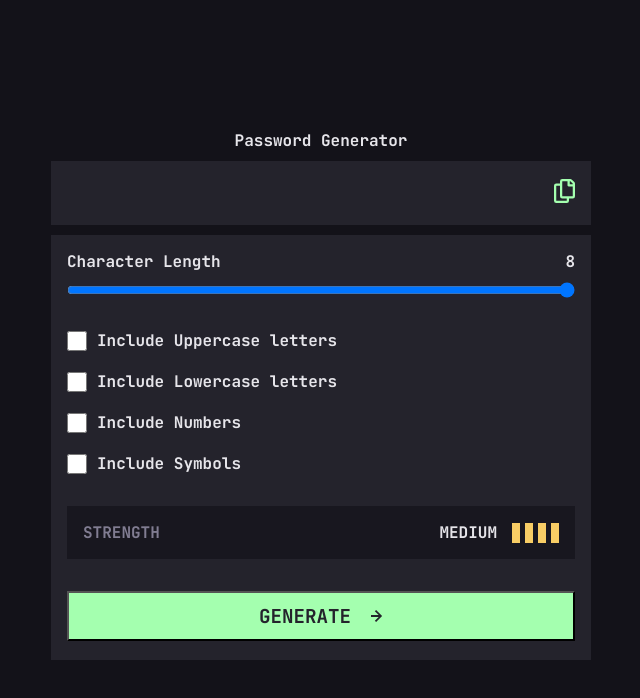
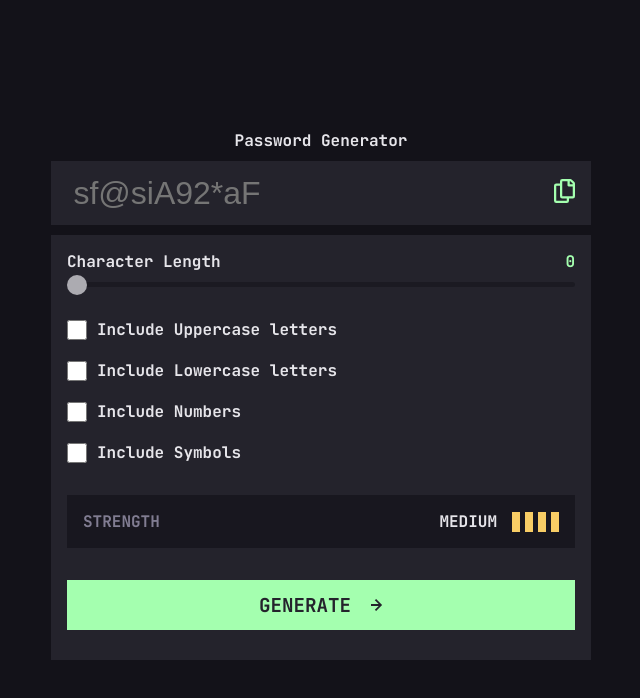
Before and after one commit to Jhay-Great/passwordGen, an Angular app: page / in a window 1280 px wide. Shown: the top 698 px of the page, without its empty margins (319-959 px from the left). Built offline with nearby package versions, Linux system fonts and the light colour scheme.

Commit message:
password logic

```diff
--- a/src/app/app.component.html
+++ b/src/app/app.component.html
@@ -1,7 +1,7 @@
 <p>Password Generator</p>
 
 <section class="display_section">
-  <input type="text" />
+  <input type="text" [placeholder]="placeholderText" />
   <div class="copy-container">
     <svg width="21" height="24" xmlns="http://www.w3.org/2000/svg"><path d="M20.341 3.091 17.909.659A2.25 2.25 0 0 0 16.319 0H8.25A2.25 2.25 0 0 0 6 2.25V4.5H2.25A2.25 2.25 0 0 0 0 6.75v15A2.25 2.25 0 0 0 2.25 24h10.5A2.25 2.25 0 0 0 15 21.75V19.5h3.75A2.25 2.25 0 0 0 21 17.25V4.682a2.25 2.25 0 0 0-.659-1.591ZM12.469 21.75H2.53a.281.281 0 0 1-.281-.281V7.03a.281.281 0 0 1 .281-.281H6v10.5a2.25 2.25 0 0 0 2.25 2.25h4.5v1.969a.282.282 0 0 1-.281.281Zm6-4.5H8.53a.281.281 0 0 1-.281-.281V2.53a.281.281 0 0 1 .281-.281H13.5v4.125c0 .621.504 1.125 1.125 1.125h4.125v9.469a.282.282 0 0 1-.281.281Zm.281-12h-3v-3h.451c.075 0 .147.03.2.082L18.667 4.6a.283.283 0 0 1 .082.199v.451Z" fill="#A4FFAF"/></svg>    <p></p>
     @if (copied) {
@@ -19,7 +19,7 @@
         <p>Character Length</p>
         <p>{{charLength}}</p>
       </div>
-      <input type="range" name="character_length" min="0" max="20" id="">
+      <input type="range" name="character_length" min="0" max="20" value="0" id="">
     </section>
 
     <!-- require criteria -->
--- a/src/app/app.component.scss
+++ b/src/app/app.component.scss
@@ -29,10 +29,17 @@ h1 {
         height: 100%;
         font-size: 2rem;
 
+        color: $bg-smoke-white;
+
         outline: none;
         border: none;
         padding: .4rem;
         background: $bg-transparent;
+
+        input::placeholder {
+            color: $bg-placeholder;
+
+        }
     }
 }
 
@@ -53,11 +60,61 @@ h1 {
             display: flex;
             justify-content: space-between;
             align-items: center;
+
+            & > :last-child {
+                color: $bg-secondary-color;
+            }
         }
 
-        // input {
+        input {
+            -webkit-appearance: none;
+            appearance: none;
+            width: 100%;
+            height: 5px;
+            border-radius: 5px;
+            border: none;
+            background: $bg-alt-color;
+            outline: none;
+            opacity: 0.7;
+            -webkit-transition: .2s;
+            transition: opacity .2s;
+        }
+        input:active {
+            // background: $bg-secondary-color;
+        }
+        input::-webkit-slider-thumb {
+            -webkit-appearance: none;
+            appearance: none;
+            width: 20px;
+            height: 20px;
+            border-radius: 50%;
+            background: $bg-smoke-white;
+            cursor: pointer;
+        }
+        input::-webkit-slider-thumb:active {
+            background: $bg-main-color;
+            border: 2px solid $bg-secondary-color;
+        }
+        input::-webkit-slider-runnable-track::before {
+            content: '';
+            position: absolute;
+            height: 8px;
+            background: $bg-secondary-color; /* Color of the progress bar */
+            left: 0;
+            top: 0;
+            z-index: 1;
+            /* Use the width as a percentage of the input's value */
+            width: calc(var(--value) * 100%);
+        }
+        /* Ensure the pseudo-element for progress is above the track */
+        input::-webkit-slider-runnable-track {
+            position: relative;
+        }
 
-        // }
+        /* Apply this style when the slider value changes */
+        input:focus::-webkit-slider-runnable-track::before {
+            width: calc(var(--value) * 100%);
+        }
     }
 }
 
@@ -79,6 +136,7 @@ h1 {
             width: 20px;
             height: 20px;
             accent-color: $bg-secondary-color;
+
             cursor: pointer;
         }
 
@@ -138,6 +196,8 @@ button {
     width: 100%;
     height: 50px;
 
+    cursor: pointer;
+    border: none;
     text-align: center;
     color: $bg-main-color;
     font-family: $general-font;
--- a/src/app/app.component.ts
+++ b/src/app/app.component.ts
@@ -1,4 +1,4 @@
-import { Component } from '@angular/core';
+import { Component, OnInit } from '@angular/core';
 import { RouterOutlet } from '@angular/router';
 
 @Component({
@@ -8,10 +8,26 @@ import { RouterOutlet } from '@angular/router';
   templateUrl: './app.component.html',
   styleUrl: './app.component.scss'
 })
-export class AppComponent {
+export class AppComponent implements OnInit {
   title = 'password_generator_application';
 
   copied:boolean = false;
-  charLength:number = 8;
+  charLength:number = 0;
+  placeholderText:string = 'sf@siA92*aF';
+
+  // password letters, symbols and numbers
+  lowercaseLetters:string = 'abcdefghijklmonpqrstuvwxyz';
+  uppercaseLetters:string = 'ABCDEFGHIJKLMNOPQRSTUVWXYZ';
+  numbers:string = '0123456789';
+  symbols:string = '!@#$%^&*()_+[]{}|;:,.<>?';
+
+
+  ngOnInit(): void {
+    console.log()
+  }
+
+  generateRandom () {
+
+  }
 
 }
--- a/src/styles.scss
+++ b/src/styles.scss
@@ -17,6 +17,7 @@ $bg-alt-color: #18171F;
 $bg-faded-color: #817D92;
 $bg-smoke-white: #E6E5EA;
 $bg-body-color: #131219;
+$bg-placeholder: #55535C;
 $bg-transparent: transparent;
 
 // password strength colors
```
